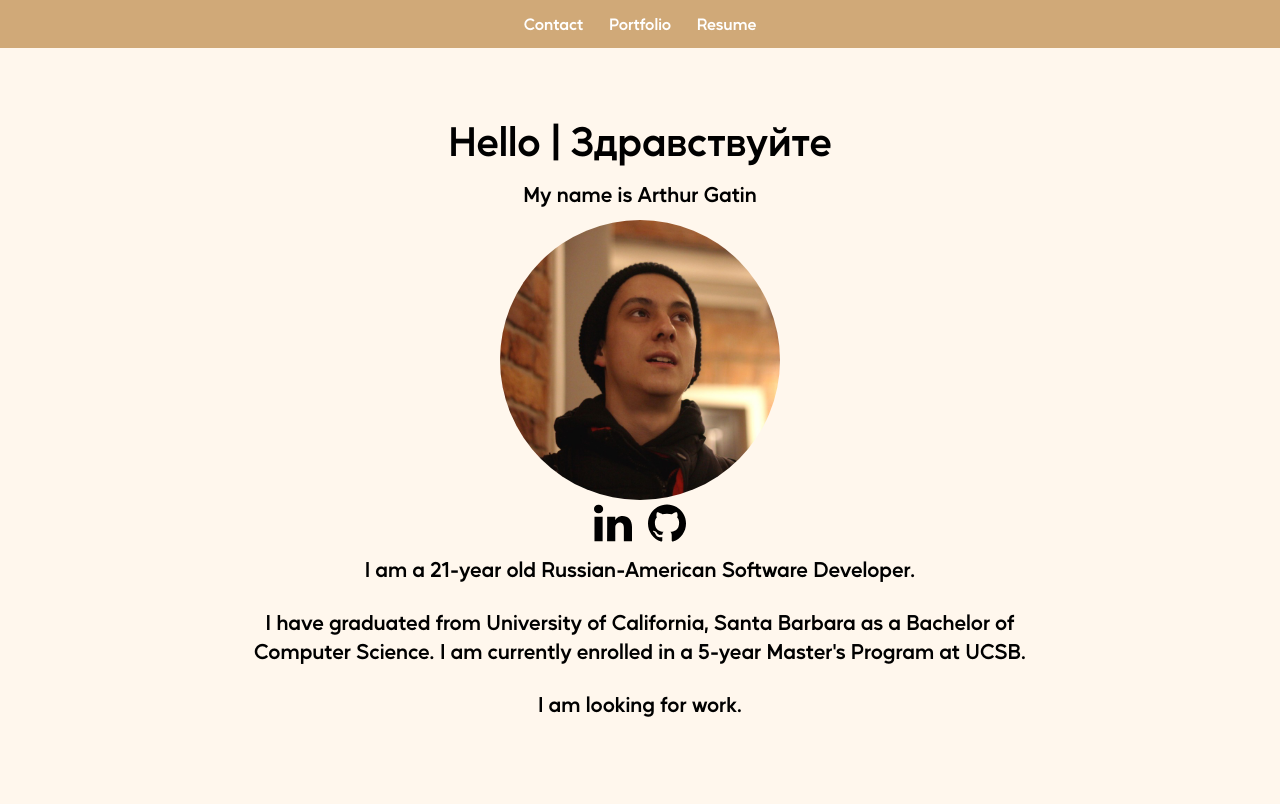
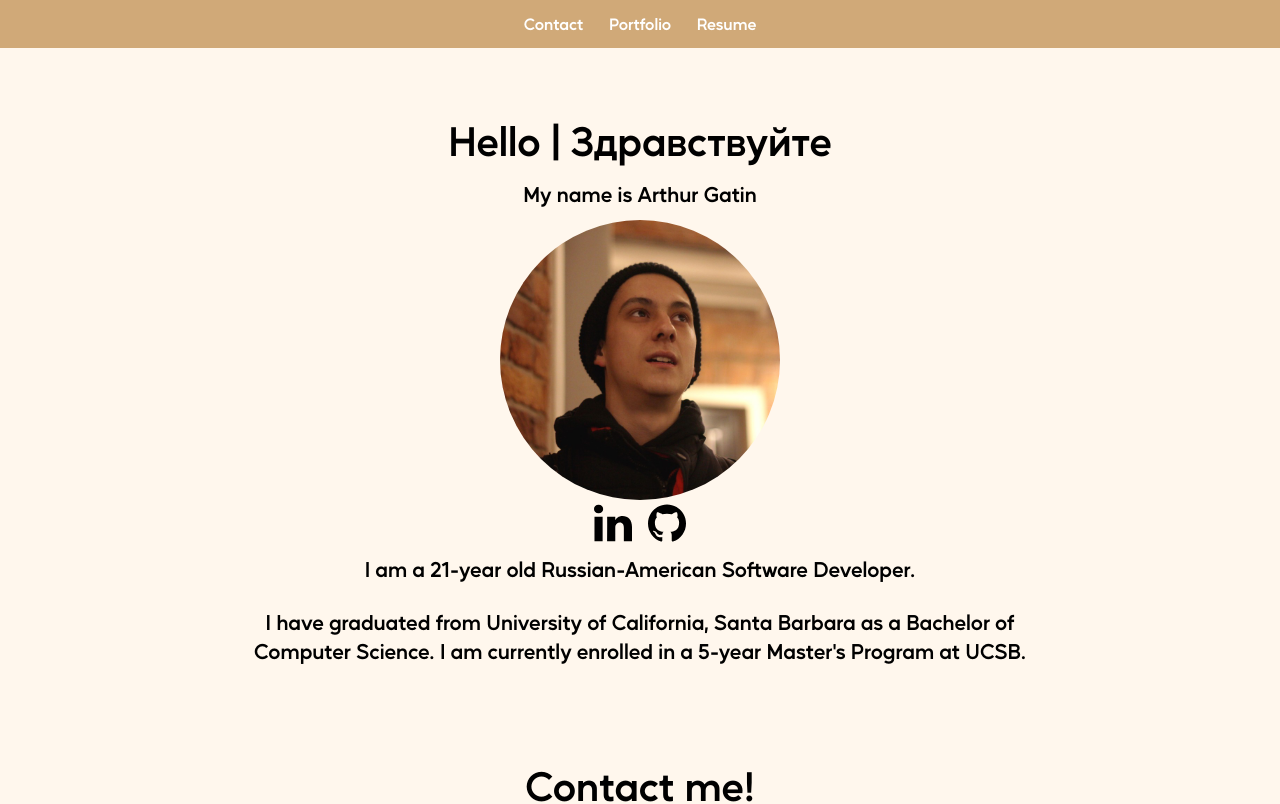
Before and after one commit to ArthurG0/personal-website, a React (Create React App) app: page / in a window 1280 px wide. Shown: the top 804 px of the page. Built offline with nearby package versions, Linux system fonts and the light colour scheme.

Commit message:
no longer looking for work

```diff
--- a/src/components/Home.js
+++ b/src/components/Home.js
@@ -39,7 +39,7 @@ function Home(props) {
             </div>
             <div className="HomeAbout">I am a 21-year old Russian-American Software Developer.</div>
             <div className="HomeAbout">I have graduated from University of California, Santa Barbara as a Bachelor of Computer Science. I am currently enrolled in a 5-year Master's Program at UCSB.</div>
-            <div className="HomeAbout">I am looking for work.</div>
+            {/* <div className="HomeAbout">I am looking for work.</div> */}
             <div className="HomeSection">Contact me!
                 <a id="contact"></a>
             </div>
```
